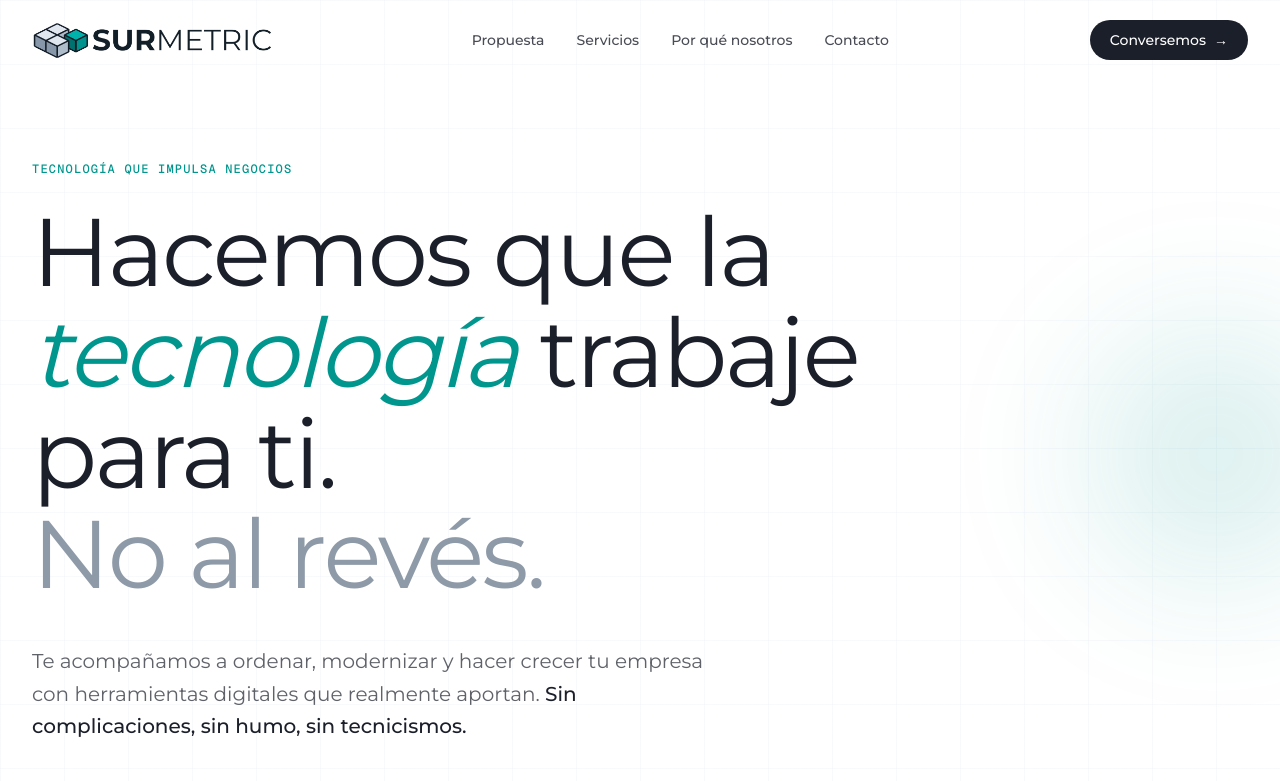
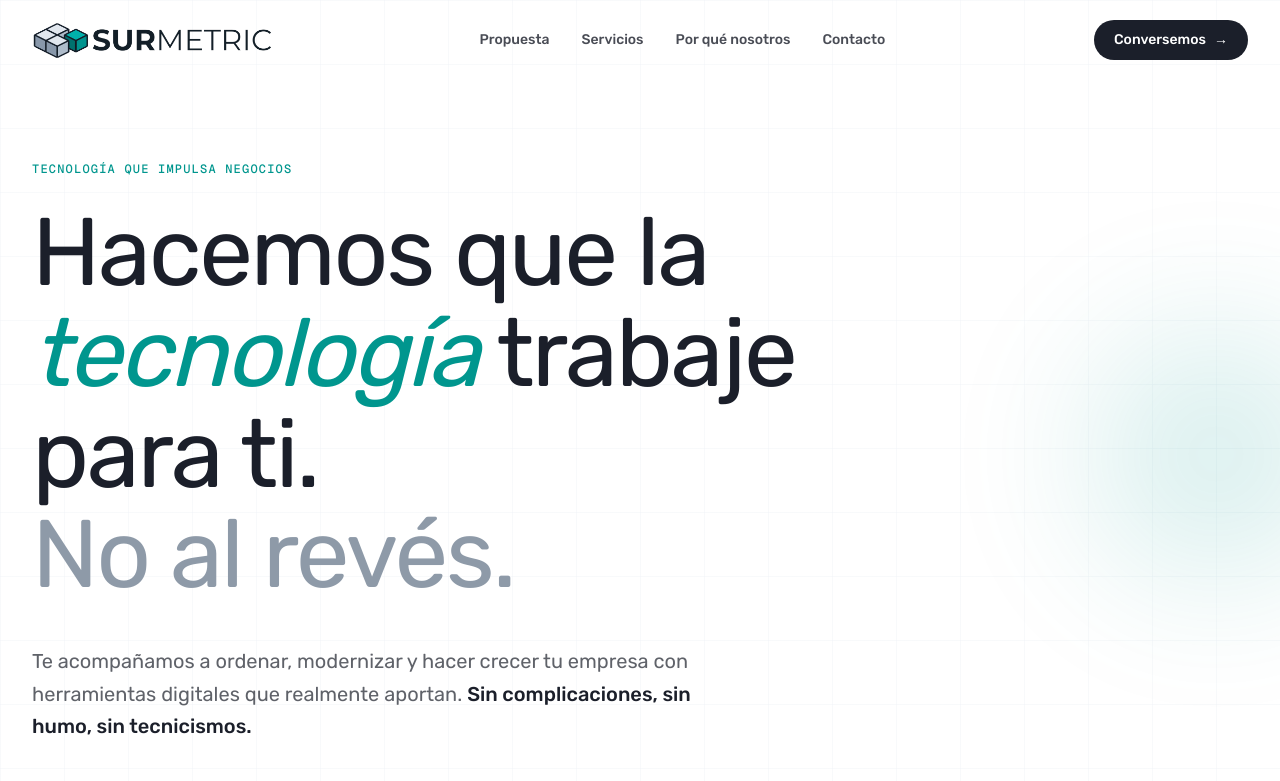
Before and after one commit to fcosalinas/sitio-web-songal, a Next.js app: page / in a window 1280 px wide. Shown: the top 781 px of the page. Built offline with nearby package versions, Linux system fonts and the light colour scheme.

Commit message:
Prueba: aplica Rubik en lugar de Montserrat
Cambia la tipografía del sitio a Rubik manteniendo la misma
estructura (sans + display) para evaluar la apariencia en preview.

```diff
--- a/app/layout.tsx
+++ b/app/layout.tsx
@@ -1,14 +1,14 @@
 import type { Metadata } from "next";
-import { Geist_Mono, Montserrat } from "next/font/google";
+import { Geist_Mono, Rubik } from "next/font/google";
 import "./globals.css";
 
-const montserrat = Montserrat({
+const rubik = Rubik({
   variable: "--font-sans",
   subsets: ["latin"],
   weight: ["300", "400", "500", "600", "700", "800"],
 });
 
-const montserratDisplay = Montserrat({
+const rubikDisplay = Rubik({
   variable: "--font-display",
   subsets: ["latin"],
   weight: ["600", "700", "800", "900"],
@@ -68,7 +68,7 @@ export default function RootLayout({
   return (
     <html lang="es">
       <body
-        className={`${montserrat.variable} ${montserratDisplay.variable} ${geistMono.variable} antialiased`}
+        className={`${rubik.variable} ${rubikDisplay.variable} ${geistMono.variable} antialiased`}
       >
         {children}
       </body>
```
